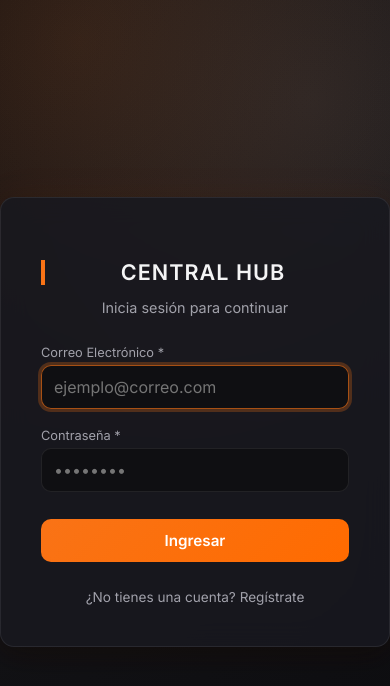
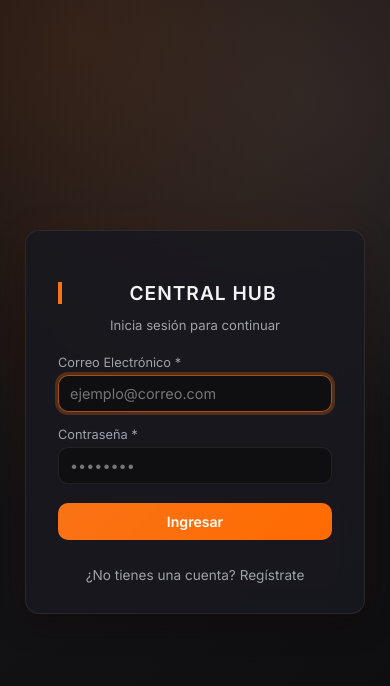
Before and after one commit to Vrak23/Central-de-estudio, an Angular app: page /login in a window 390 px wide. Shown: the top 686 px of the page. Built offline with nearby package versions, Linux system fonts and the light colour scheme.

Commit message:
Actualizacion al responsive

```diff
--- a/src/app/dashboard/dashboard.css
+++ b/src/app/dashboard/dashboard.css
@@ -202,14 +202,20 @@ footer {
 @media (max-width: 600px) {
   .header-content {
     display: flex;
-    flex-direction: column;
-    text-align: center;
-    gap: 0.8rem;
+    flex-direction: row;
+    align-items: center;
+    justify-content: space-between;
+    text-align: left;
+    gap: 0.5rem;
+  }
+  .header-left {
+    flex: 1;
+    min-width: 0;
   }
   .header-right {
-    justify-content: center;
-    gap: 0.7rem;
-    width: 100%;
+    justify-content: flex-end;
+    gap: 0.5rem;
+    flex-shrink: 0;
   }
 }
 
--- a/src/app/login/login.css
+++ b/src/app/login/login.css
@@ -19,16 +19,19 @@
   display: flex;
   justify-content: center;
   align-items: center;
+  padding: 1rem 1.25rem;
+  box-sizing: border-box;
 }
 
 .login-container {
   background: var(--bg-surface-strong);
   backdrop-filter: blur(var(--blur));
   -webkit-backdrop-filter: blur(var(--blur));
-  padding: 2.5rem;
+  padding: 1.8rem 2rem;
   border-radius: var(--radius-panel);
   width: 100%;
-  max-width: 380px;
+  max-width: 340px;
+  box-sizing: border-box;
   border: 1px solid var(--border);
   box-shadow: var(--shadow-deep), 0 0 36px rgba(249, 115, 22, 0.08);
   animation: fadeIn 0.4s ease;
@@ -36,23 +39,24 @@
 
 .login-title {
   text-align: center;
-  margin-bottom: 0.3rem;
+  margin-bottom: 0.25rem;
   color: var(--text-main);
   font-weight: 700;
+  font-size: 1.2rem;
   letter-spacing: 1px;
 }
 
 .login-subtitle {
   text-align: center;
   color: var(--text-dim);
-  margin-bottom: 1.8rem;
-  font-size: 0.9rem;
+  margin-bottom: 1.4rem;
+  font-size: 0.82rem;
 }
 
 .login-form {
   display: flex;
   flex-direction: column;
-  gap: 1.2rem;
+  gap: 0.9rem;
 }
 
 .form-group {
@@ -70,7 +74,8 @@
   background: var(--bg-field);
   border: 1px solid var(--border);
   border-radius: var(--radius-input);
-  padding: 11px 12px;
+  padding: 9px 11px;
+  font-size: 0.9rem;
   color: var(--text-main);
   outline: none;
   transition: all 0.2s ease;
@@ -130,14 +135,14 @@
   background: linear-gradient(135deg, var(--accent), var(--accent-hover));
   color: white;
   border: none;
-  padding: 12px 24px;
+  padding: 10px 20px;
   border-radius: var(--radius-input);
-  font-size: 0.95rem;
+  font-size: 0.88rem;
   font-weight: 600;
   cursor: pointer;
   transition: background 0.2s, transform 0.2s, box-shadow 0.2s;
   width: 100%;
-  margin-top: 0.5rem;
+  margin-top: 0.3rem;
   overflow: hidden;
 }
 
```
